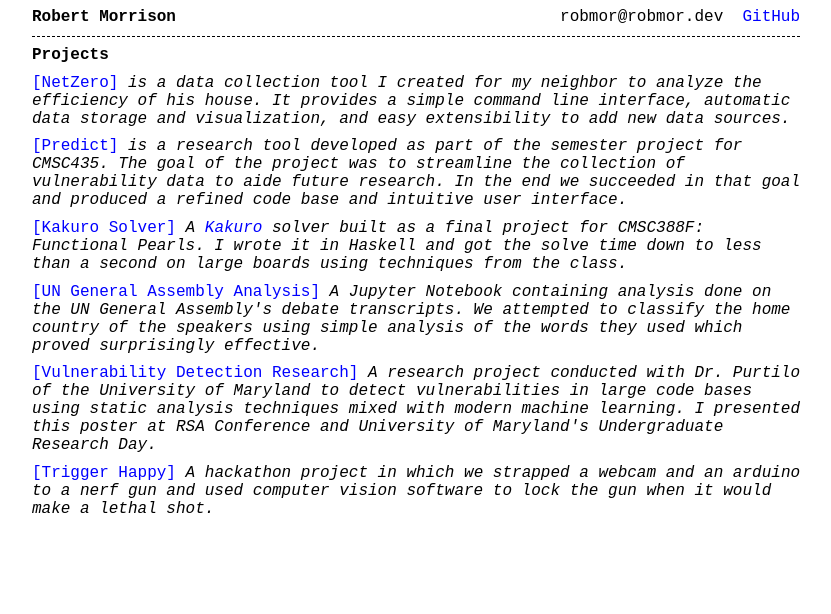
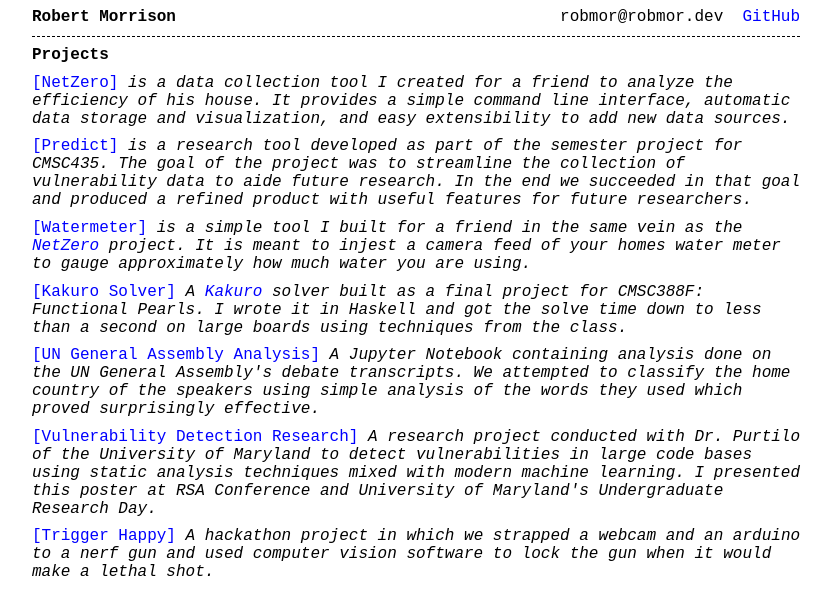
Before and after one commit to RobMor/RobMor.github.io, a plain HTML site: page index.html in a window 1280 px wide. Shown: the whole page, without its empty margins (224-1055 px from the left). Drawn offline with Linux system fonts and the light colour scheme.

Commit message:
Add project entry for watermeter

```diff
--- a/index.html
+++ b/index.html
@@ -41,11 +41,10 @@
                 <div class="project">
                     <a href="https://github.com/RobMor/NetZero">[NetZero]</a>
                     <p class="description">
-                    is a data collection tool I created for my
-                    neighbor to analyze the efficiency of his house. It
-                    provides a simple command line interface, automatic data
-                    storage and visualization, and easy extensibility to add
-                    new data sources.
+                    is a data collection tool I created for a friend to analyze
+                    the efficiency of his house. It provides a simple command
+                    line interface, automatic data storage and visualization,
+                    and easy extensibility to add new data sources.
                     </p>
                 </div>
 
@@ -53,10 +52,22 @@
                     <a href="https://github.com/RobMor/predict">[Predict]</a>
                     <p class="description">
                     is a research tool developed as part of the semester
-                    project for CMSC435. The goal of the project was
-                    to streamline the collection of vulnerability data to aide
+                    project for CMSC435. The goal of the project was to
+                    streamline the collection of vulnerability data to aide
                     future research. In the end we succeeded in that goal and
-                    produced a refined code base and intuitive user interface.
+                    produced a refined product with useful features for future
+                    researchers.
+                    </p>
+                </div>
+
+                <div class="project"> <a
+                     href="https://github.com/RobMor/watermeter">[Watermeter]</a>
+                    <p class="description">
+                    is a simple tool I built for a friend in the same vein
+                    as the <a href="https://github.com/RobMor/netzero">NetZero</a>
+                    project. It is meant to injest a camera feed of your homes
+                    water meter to gauge approximately how much water you are
+                    using.
                     </p>
                 </div>
 
@@ -65,9 +76,9 @@
                     <p class="description">
                     A <a href="https://en.wikipedia.org/wiki/Kakuro">Kakuro</a>
                     solver built as a final project for CMSC388F: Functional
-                    Pearls. I wrote it in Haskell and got the solve time
-                    down to less than a second on large boards using
-                    techniques from the class.
+                    Pearls. I wrote it in Haskell and got the solve time down
+                    to less than a second on large boards using techniques from
+                    the class.
                     </p>
                 </div>
 
@@ -78,32 +89,29 @@
                     A Jupyter Notebook containing analysis done on the UN
                     General Assembly's debate transcripts. We attempted to
                     classify the home country of the speakers using simple
-                    analysis of the words they used which proved
-                    surprisingly effective.
+                    analysis of the words they used which proved surprisingly
+                    effective.
                     </p>
                 </div>
 
                 <div class="project">
-                    <a href="https://www.rsaconference.com/writable/files/About/morrison-robert-17-_approved.pdf">
-                        [Vulnerability Detection Research]</a>
+                    <a href="https://www.rsaconference.com/writable/files/About/morrison-robert-17-_approved.pdf">[Vulnerability Detection Research]</a>
                     <p class="description">
-                    A research project conducted with Dr.
-                    Purtilo of the University of Maryland to detect
-                    vulnerabilities in large code bases using static
-                    analysis techniques mixed with modern machine learning.
-                    I presented this poster  at RSA Conference and
-                    University of Maryland's Undergraduate Research Day.
+                    A research project conducted with Dr.  Purtilo of the
+                    University of Maryland to detect vulnerabilities in large
+                    code bases using static analysis techniques mixed with
+                    modern machine learning.  I presented this poster  at RSA
+                    Conference and University of Maryland's Undergraduate
+                    Research Day.
                     </p>
                 </div>
 
                 <div class="project">
-                    <a
-                        href="https://devpost.com/software/trigger-happy">[Trigger
-                        Happy]</a>
+                    <a href="https://devpost.com/software/trigger-happy">[Trigger Happy]</a>
                     <p class="description">
                     A hackathon project in which we strapped a webcam and an
-                    arduino to a nerf gun and used computer vision software
-                    to lock the gun when it would make a lethal shot.
+                    arduino to a nerf gun and used computer vision software to
+                    lock the gun when it would make a lethal shot.
                     </p>
                 </div>
             </section>
```
